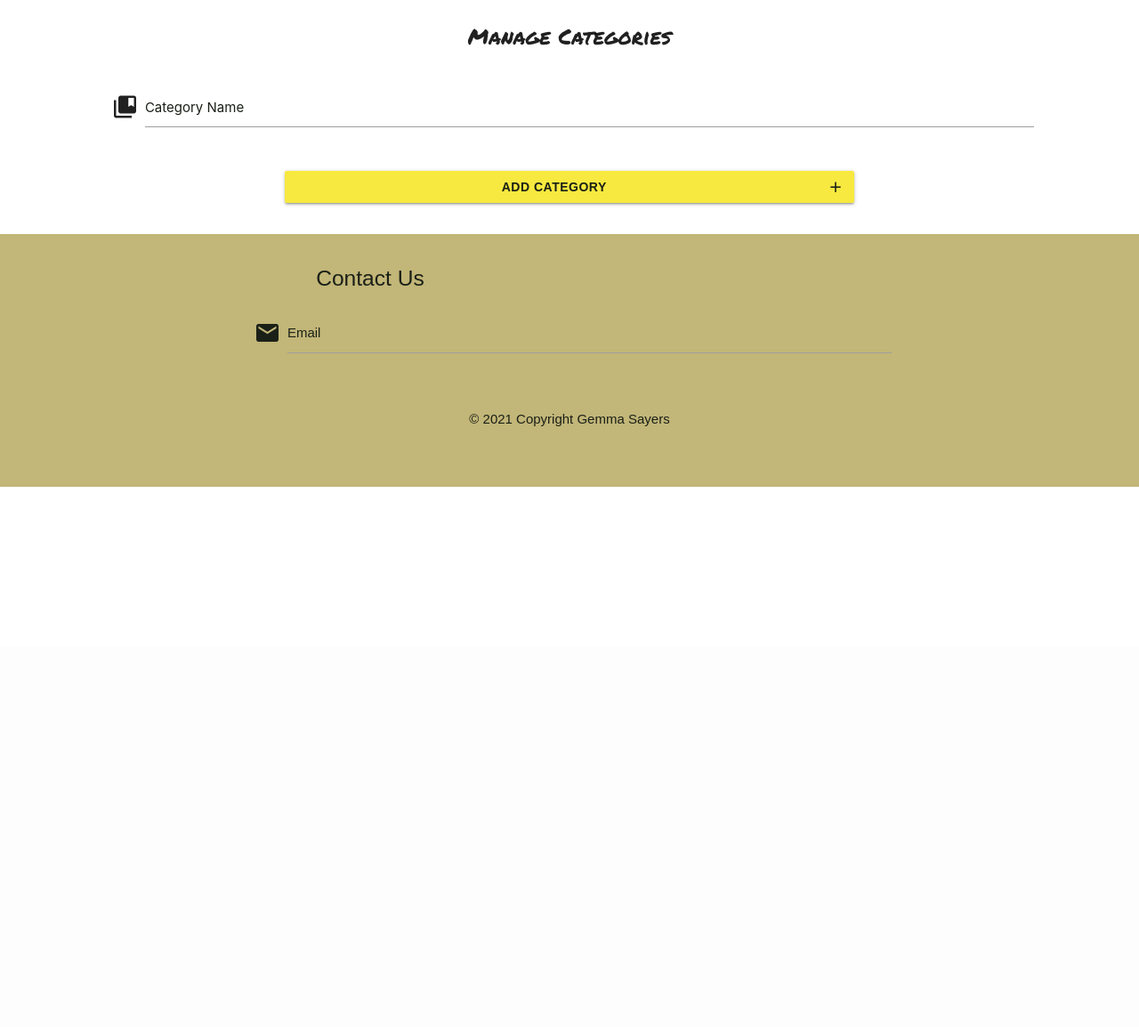
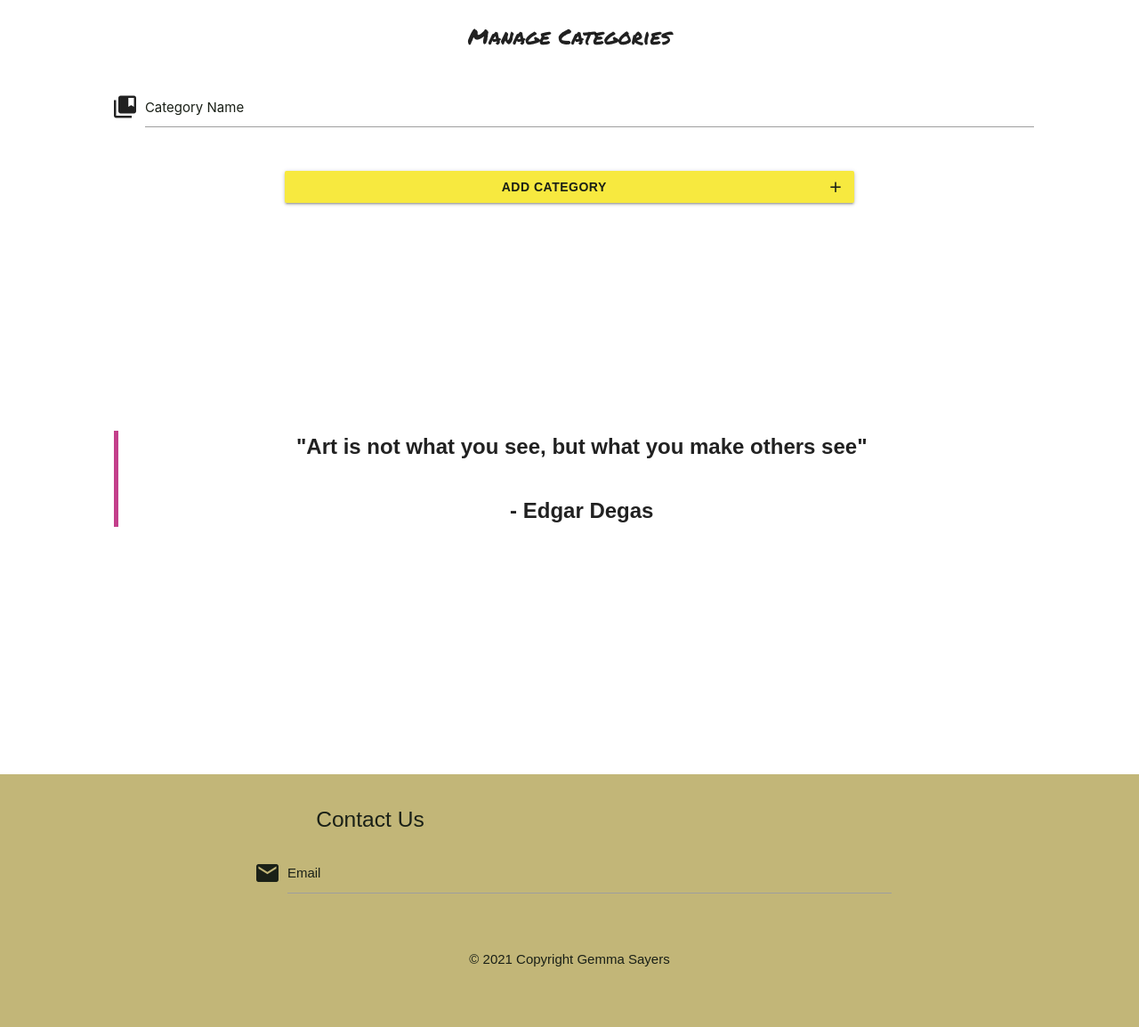
Before and after one commit to GJSayers/culturate, a Flask app: page /add_category in a window 1280 px wide. Shown: the part 73-1227 px from the top of the page at 89% size. Before the commit the page ends 620 px from the top, so only its background shows below. Run offline with Flask 2, Linux system fonts and the light colour scheme; some libraries are stand-ins or nearby versions; some web fonts are replaced.

Commit message:
remove gap and add quote

```diff
--- a/templates/add_category.html
+++ b/templates/add_category.html
@@ -18,14 +18,21 @@
             </div>
         </div>
 
-
-
         <!-- submit button -->
         <div class="row">
                 <a href="{{ url_for('add_category') }}" class="col s6 btn offset-s3 submit-btn">
                     Add Category <i class="material-icons right">add</i>
                 </a>
         </div>
+
+        <div class="row center-align">
+        <blockquote class="admin-blockquote">
+            "Art is not what you see, but what you make others see"
+            <br>
+            <br>
+             - Edgar Degas
+        </blockquote>
+        </div>
     </form>
 </div>
 
```
